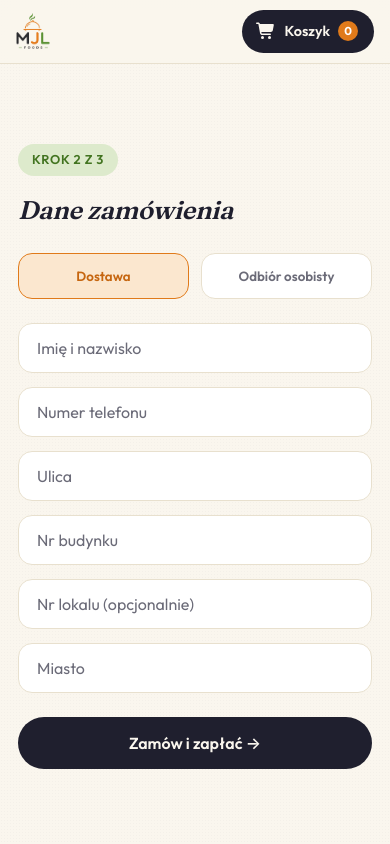
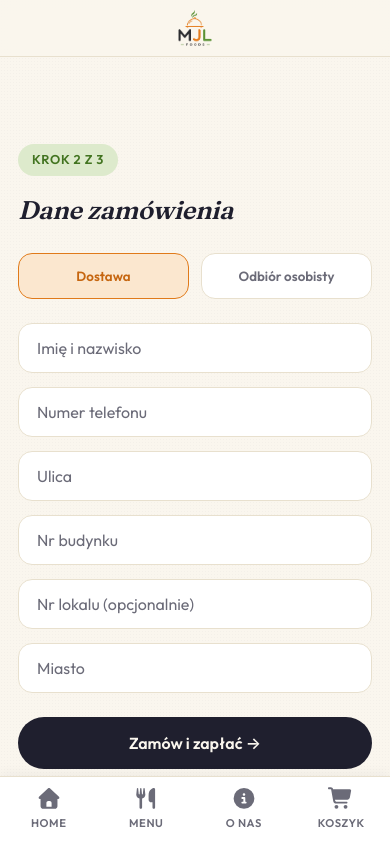
Before and after one commit to Jopus7/mjl-foods, a React (Vite) app in the folder app/frontend/: page /checkout in a window 390 px wide. Shown: the top 844 px of the page. Built offline with nearby package versions, Linux system fonts and the light colour scheme.

Commit message:
fixed navigation on phones

```diff
--- a/app/frontend/src/components/Navbar/Navbar.module.css
+++ b/app/frontend/src/components/Navbar/Navbar.module.css
@@ -114,15 +114,85 @@
   background: var(--ink);
 }
 
+/* --- MOBILE BOTTOM NAV --- */
+.mobile-bottom-nav {
+  display: none;
+}
+
 @media (max-width: 640px) {
+  /* Zmieniamy górny pasek na mobile - tylko wyśrodkowane logo */
   .navbar-container {
     padding: 10px 16px;
-    gap: 8px;
+    justify-content: center;
   }
-  .nav-menu {
+  .nav-menu,
+  .nav-cart {
     display: none;
   }
   .navbar-logo img {
     height: 36px;
   }
+
+  /* Pokazujemy i stylujemy dolny pasek */
+  .mobile-bottom-nav {
+    display: flex;
+    position: fixed;
+    bottom: 0;
+    left: 0;
+    right: 0;
+    background: var(--paper);
+    border-top: 1px solid var(--line);
+    z-index: 50;
+    padding-bottom: env(safe-area-inset-bottom); /* dla iPhone'ów bez ramki */
+    justify-content: space-around;
+    align-items: center;
+    height: 68px;
+    box-shadow: 0 -4px 10px rgba(31, 31, 46, 0.04);
+  }
+
+  .bottom-nav-item {
+    display: flex;
+    flex-direction: column;
+    align-items: center;
+    justify-content: center;
+    gap: 6px;
+    color: var(--ink-mute);
+    font-size: 0.7rem;
+    font-weight: 600;
+    text-transform: uppercase;
+    letter-spacing: 0.05em;
+    flex: 1;
+    height: 100%;
+    transition: color 180ms ease;
+  }
+
+  .bottom-nav-item.active {
+    color: var(--orange);
+  }
+
+  .bottom-nav-icon {
+    font-size: 1.3rem;
+  }
+
+  .bottom-nav-cart-wrapper {
+    position: relative;
+    display: inline-flex;
+  }
+
+  .bottom-cart-badge {
+    position: absolute;
+    top: -6px;
+    right: -10px;
+    background: var(--orange);
+    color: white;
+    font-size: 0.65rem;
+    font-weight: 700;
+    min-width: 16px;
+    height: 16px;
+    border-radius: 50%;
+    display: flex;
+    align-items: center;
+    justify-content: center;
+    border: 2px solid var(--paper);
+  }
 }
--- a/app/frontend/src/components/Navbar/Navbar.tsx
+++ b/app/frontend/src/components/Navbar/Navbar.tsx
@@ -1,14 +1,24 @@
-import { Link } from 'react-router-dom';
+import { Link, useLocation } from 'react-router-dom';
 import { FontAwesomeIcon } from '@fortawesome/react-fontawesome';
-import { faCartShopping } from '@fortawesome/free-solid-svg-icons';
+import {
+  faCartShopping,
+  faHouse,
+  faUtensils,
+  faInfoCircle,
+} from '@fortawesome/free-solid-svg-icons';
 import logo2 from '../../assets/logo2.png';
 import styles from './Navbar.module.css';
 import { useCart } from '../../context/CartContext';
 
 const Navbar = () => {
   const { cart } = useCart();
+  const location = useLocation();
+
+  const isActive = (path: string) => location.pathname === path;
 
   return (
+    <>
+      {/* Górny Navbar (Desktop + Logo na mobile) */}
       <nav className={styles.navbar}>
         <div className={styles['navbar-container']}>
           <Link
@@ -23,6 +33,7 @@ const Navbar = () => {
             />
           </Link>
 
+          {/* Menu Desktopowe */}
           <ul className={styles['nav-menu']}>
             <li className={styles['nav-item']}>
               <Link to="/" className={styles['nav-links']}>
@@ -41,6 +52,7 @@ const Navbar = () => {
             </li>
           </ul>
 
+          {/* Koszyk Desktopowy */}
           <div className={styles['nav-cart']}>
             <Link to="/cart" className={styles['cart-button']}>
               <span className={styles['cart-icon']} aria-hidden="true">
@@ -52,6 +64,59 @@ const Navbar = () => {
           </div>
         </div>
       </nav>
+
+      {/* Dolny pasek nawigacyjny dla Mobile (widoczny tylko na małych ekranach) */}
+      <nav className={styles['mobile-bottom-nav']}>
+        <Link
+          to="/"
+          className={`${styles['bottom-nav-item']} ${isActive('/') ? styles.active : ''}`}
+        >
+          <FontAwesomeIcon
+            icon={faHouse}
+            className={styles['bottom-nav-icon']}
+          />
+          <span>Home</span>
+        </Link>
+
+        <Link
+          to="/menu"
+          className={`${styles['bottom-nav-item']} ${isActive('/menu') ? styles.active : ''}`}
+        >
+          <FontAwesomeIcon
+            icon={faUtensils}
+            className={styles['bottom-nav-icon']}
+          />
+          <span>Menu</span>
+        </Link>
+
+        <Link
+          to="/about"
+          className={`${styles['bottom-nav-item']} ${isActive('/about') ? styles.active : ''}`}
+        >
+          <FontAwesomeIcon
+            icon={faInfoCircle}
+            className={styles['bottom-nav-icon']}
+          />
+          <span>O nas</span>
+        </Link>
+
+        <Link
+          to="/cart"
+          className={`${styles['bottom-nav-item']} ${isActive('/cart') ? styles.active : ''}`}
+        >
+          <div className={styles['bottom-nav-cart-wrapper']}>
+            <FontAwesomeIcon
+              icon={faCartShopping}
+              className={styles['bottom-nav-icon']}
+            />
+            {cart.length > 0 && (
+              <span className={styles['bottom-cart-badge']}>{cart.length}</span>
+            )}
+          </div>
+          <span>Koszyk</span>
+        </Link>
+      </nav>
+    </>
   );
 };
 
```
Lines whose indentation alone changed are shown as unchanged.
